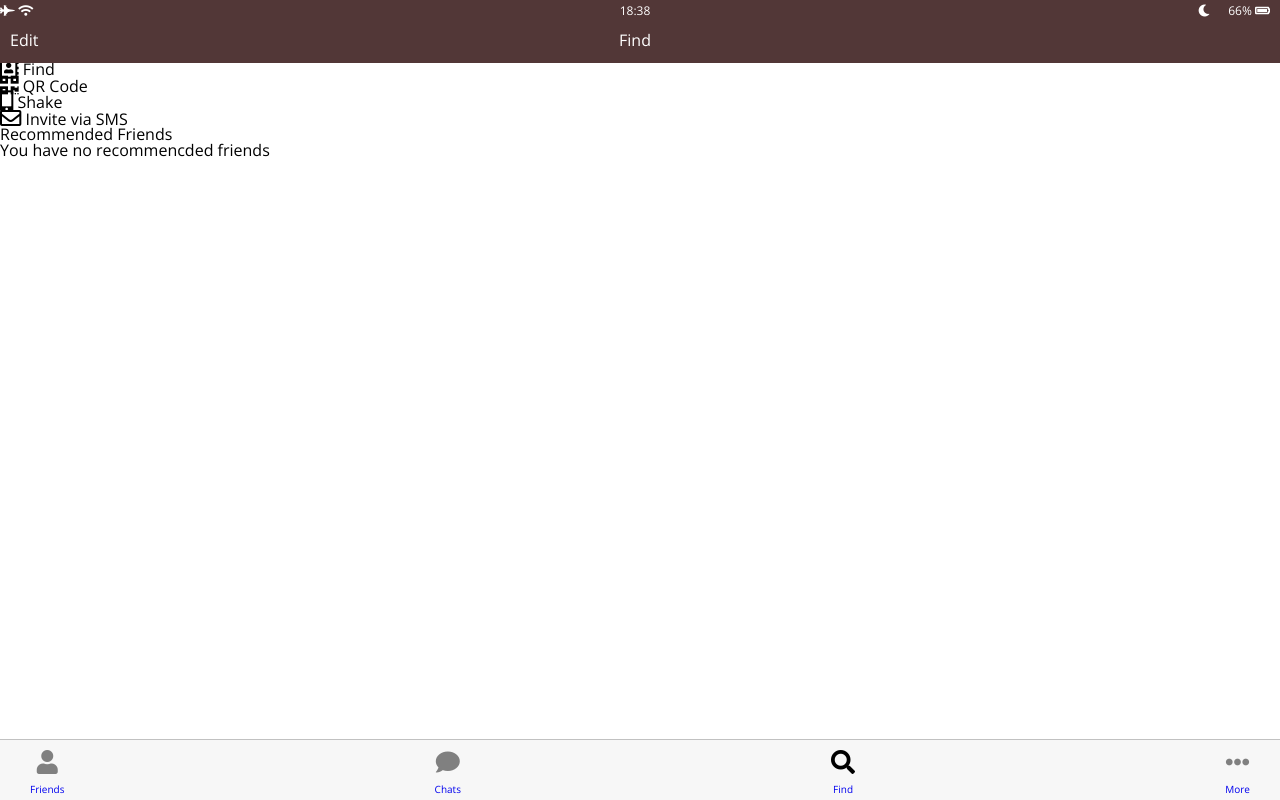
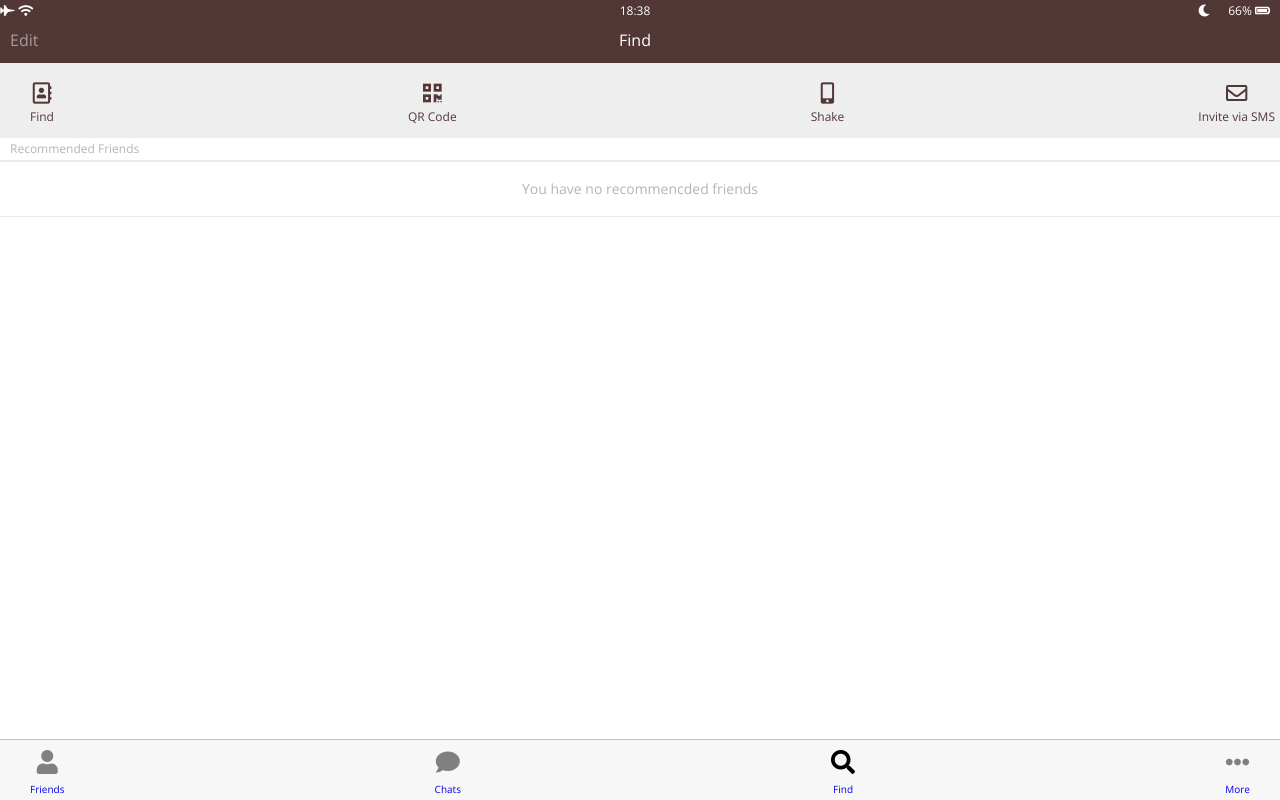
Before and after one commit to smndSw/kakao-clone, a plain HTML site: page find.html in a window 1280 px wide. Drawn offline with nearby package versions, Linux system fonts and the light colour scheme.

Commit message:
2-9 complite

```diff
--- /dev/null
+++ b/css/find.css
@@ -0,0 +1,39 @@
+.find .find_options{
+    background-color: #eeeeee;
+    display: flex;
+    justify-content: space-between;
+    padding-top: 25px;
+    padding-bottom: 15px;
+}
+
+.find_options .find_option{
+    display: flex;
+    flex-direction: column;
+    align-items: center;
+    justify-content: space-between;
+    padding-left: 30px;
+    padding-right: 5px;
+    color: #523737;
+}
+
+.find_option i{
+    margin-bottom: 10px;
+}
+
+.find_option span{
+    font-size: 12px;
+}
+.find_recommended header{
+    border-bottom: 1px solid #ebebeb;
+    padding: 5px 10px;
+    font-size: 12px;
+    color: #b4b4b4;
+}
+.recommended_none{
+    padding:20px 0;
+    text-align: center;
+    border-top:1px solid #ebebeb;
+    border-bottom: 1px solid #ebebeb;
+    color: #b4b4b4;
+    font-size: 14px;
+}
--- a/css/header.css
+++ b/css/header.css
@@ -27,6 +27,9 @@
     width:33%
 }
 
+.top-header .header_bottom .header_column:first-child{
+    color: rgba(255, 255, 255, 0.5);
+}
 .top-header .header_column:last-child{
     text-align: right;
 }
--- a/css/style.css
+++ b/css/style.css
@@ -6,3 +6,4 @@
 @import 'search-bar.css';
 @import 'friends.css';
 @import 'chats.css';
+@import 'find.css';
```
